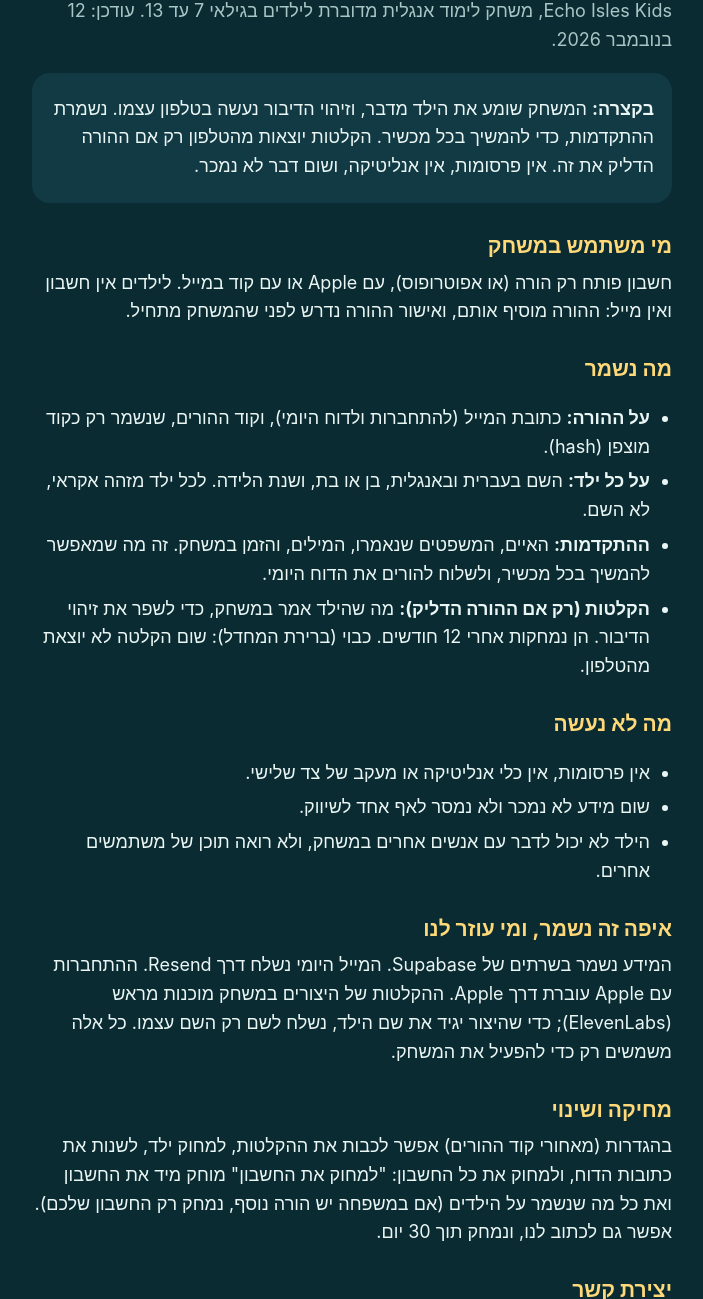
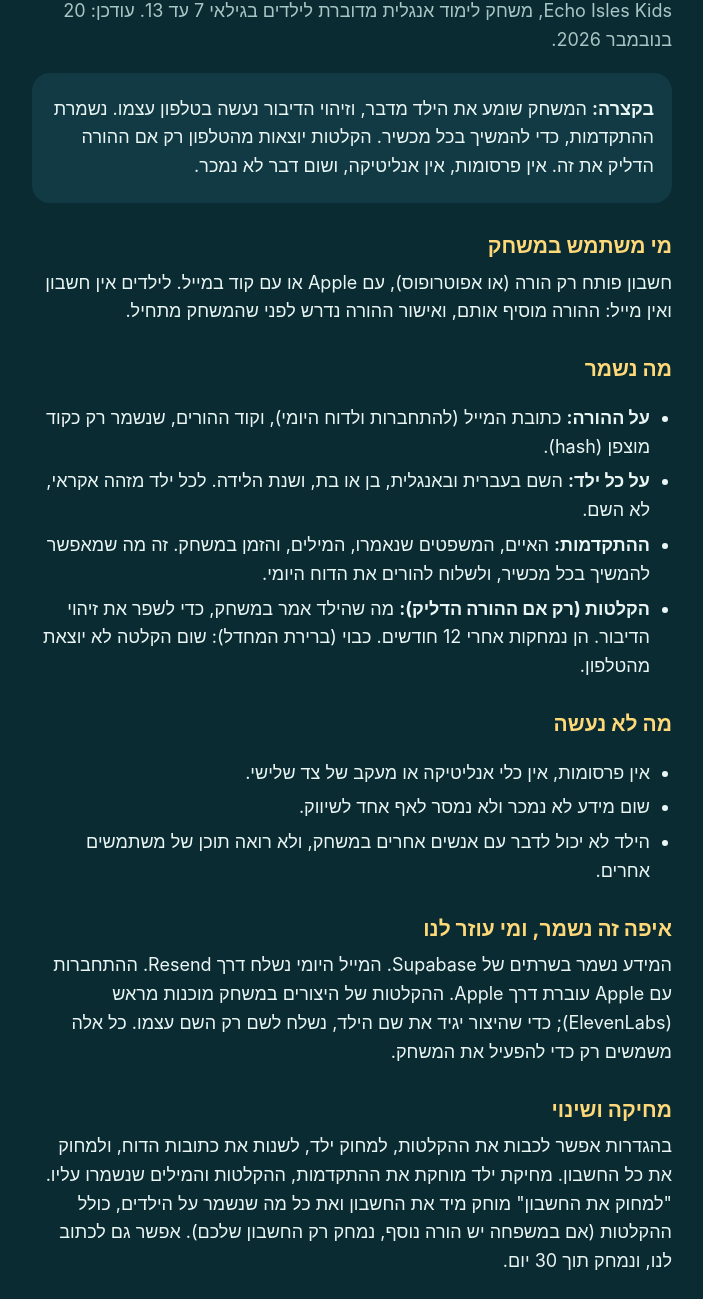
Before and after one commit to amitm02/amitm02.github.io, a plain HTML site: page echo-isles/privacy/index.html in a window 1280 px wide. Shown: the part 93-1392 px from the top of the page, without its empty margins (288-991 px from the left). Drawn offline with Linux system fonts and the light colour scheme.

Commit message:
Echo Isles' public pages

```diff
--- a/echo-isles/privacy/index.html
+++ b/echo-isles/privacy/index.html
@@ -21,7 +21,7 @@
 <body>
 <main>
   <h1>מדיניות פרטיות</h1>
-  <p class="sub">Echo Isles Kids, משחק לימוד אנגלית מדוברת לילדים בגילאי 7 עד 13. עודכן: 12 בנובמבר 2026.</p>
+  <p class="sub">Echo Isles Kids, משחק לימוד אנגלית מדוברת לילדים בגילאי 7 עד 13. עודכן: 20 בנובמבר 2026.</p>
 
   <div class="card">
     <p><b>בקצרה:</b> המשחק שומע את הילד מדבר, וזיהוי הדיבור נעשה בטלפון עצמו. נשמרת ההתקדמות, כדי להמשיך בכל מכשיר. הקלטות יוצאות מהטלפון רק אם ההורה הדליק את זה. אין פרסומות, אין אנליטיקה, ושום דבר לא נמכר.</p>
@@ -49,7 +49,7 @@
   <p>המידע נשמר בשרתים של Supabase. המייל היומי נשלח דרך Resend. ההתחברות עם Apple עוברת דרך Apple. ההקלטות של היצורים במשחק מוכנות מראש (ElevenLabs); כדי שהיצור יגיד את שם הילד, נשלח לשם רק השם עצמו. כל אלה משמשים רק כדי להפעיל את המשחק.</p>
 
   <h2>מחיקה ושינוי</h2>
-  <p>בהגדרות (מאחורי קוד ההורים) אפשר לכבות את ההקלטות, למחוק ילד, לשנות את כתובות הדוח, ולמחוק את כל החשבון: "למחוק את החשבון" מוחק מיד את החשבון ואת כל מה שנשמר על הילדים (אם במשפחה יש הורה נוסף, נמחק רק החשבון שלכם). אפשר גם לכתוב לנו, ונמחק תוך 30 יום.</p>
+  <p>בהגדרות אפשר לכבות את ההקלטות, למחוק ילד, לשנות את כתובות הדוח, ולמחוק את כל החשבון. מחיקת ילד מוחקת את ההתקדמות, ההקלטות והמילים שנשמרו עליו. "למחוק את החשבון" מוחק מיד את החשבון ואת כל מה שנשמר על הילדים, כולל ההקלטות (אם במשפחה יש הורה נוסף, נמחק רק החשבון שלכם). אפשר גם לכתוב לנו, ונמחק תוך 30 יום.</p>
 
   <h2>יצירת קשר</h2>
   <p>שאלות, בקשה לראות או למחוק מידע: <a href="mailto:support@echo-isles.com">support@echo-isles.com</a>.</p>
```
